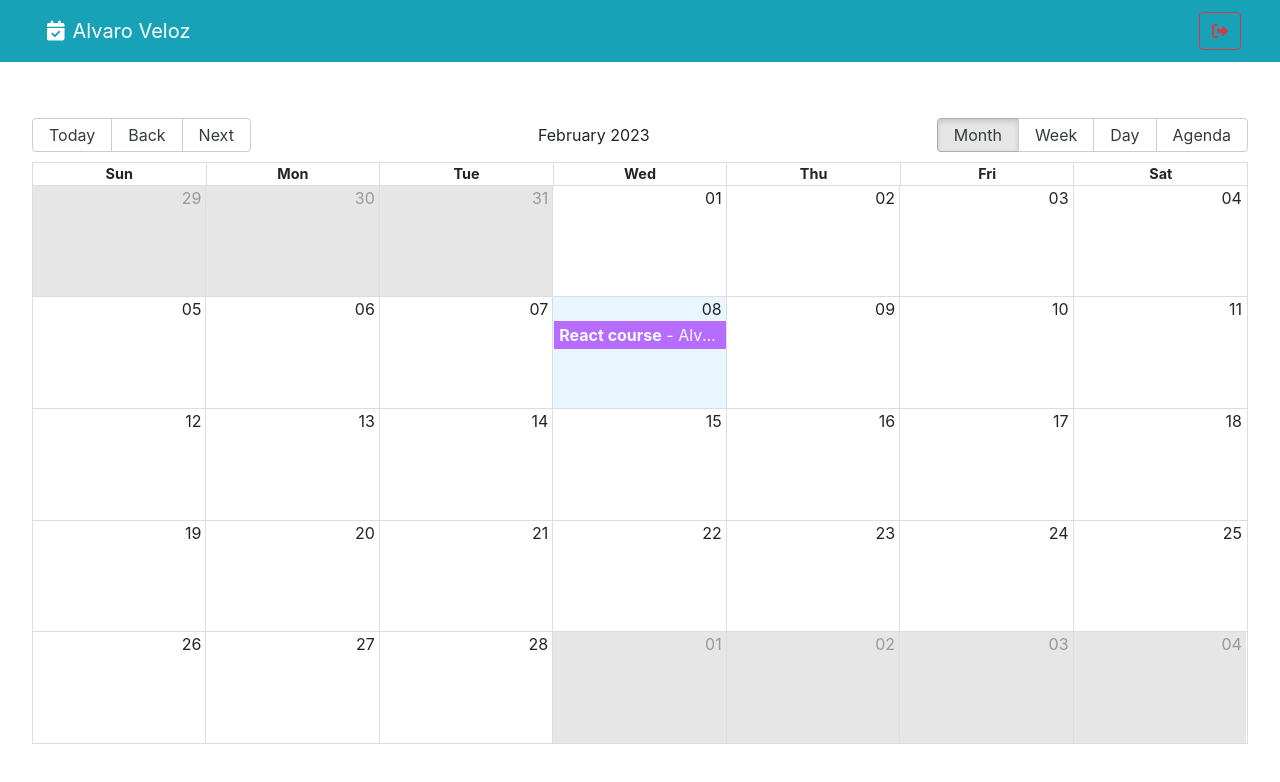
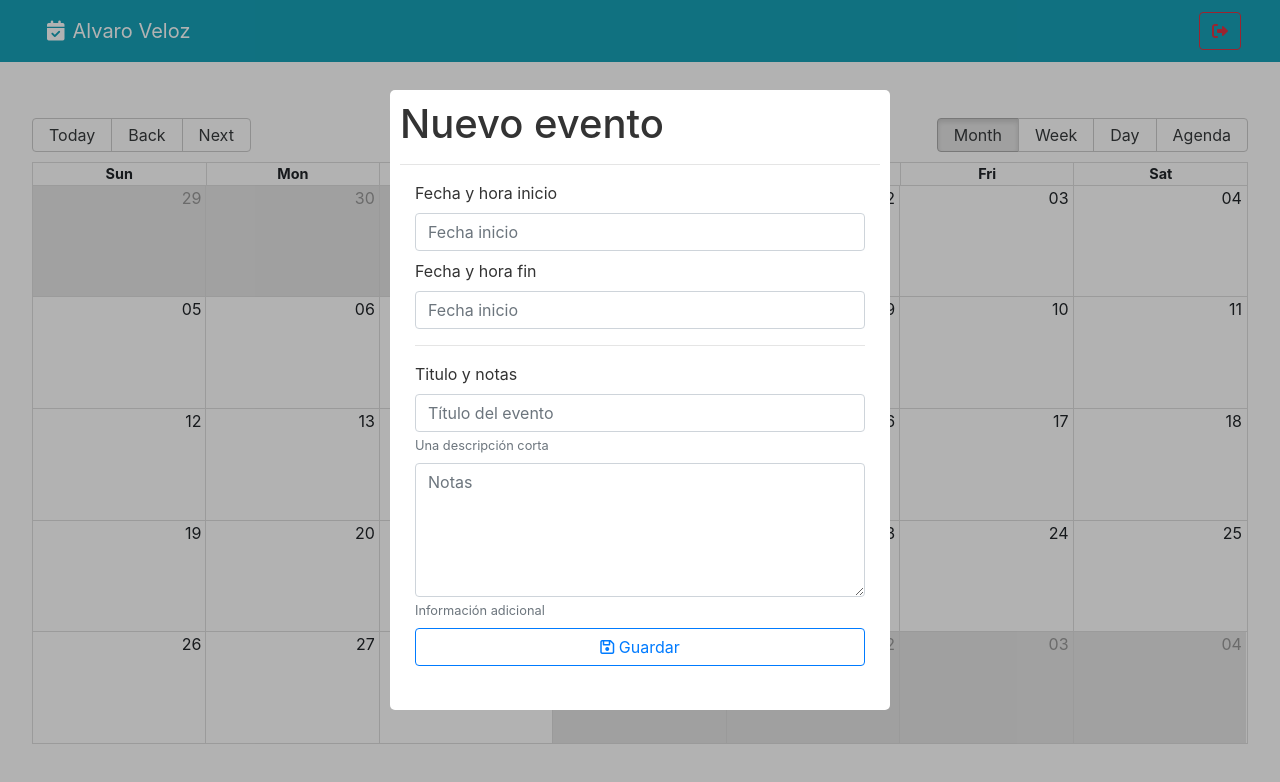
Before and after one commit to alvaroveloz/calendar, a React (Vite) app: page / in a window 1280 px wide. Shown: the top 782 px of the page. Built offline with nearby package versions, Linux system fonts and the light colour scheme.

Commit message:
CALENDAR - Added modal

```diff
--- a/package.json
+++ b/package.json
@@ -13,6 +13,7 @@
     "react": "^18.2.0",
     "react-big-calendar": "^1.6.3",
     "react-dom": "^18.2.0",
+    "react-modal": "^3.16.1",
     "react-router-dom": "^6.8.1"
   },
   "devDependencies": {
--- /dev/null
+++ b/src/calendar/components/CalendarModal.jsx
@@ -0,0 +1,83 @@
+import { useState } from 'react';
+import ReactModal from 'react-modal'
+
+const customStyles = {
+  content: {
+    top: '50%',
+    left: '50%',
+    right: 'auto',
+    bottom: 'auto',
+    marginRight: '-50%',
+    transform: 'translate(-50%, -50%)',
+  },
+};
+
+ReactModal.setAppElement('#root');
+
+export const CalendarModal = () => {
+
+  const [isOpen, setIsOpen] = useState(true)
+
+  const onCloseModal = () => {
+    console.log('Closing');
+    setIsOpen(false);
+  }
+
+  return (
+    <ReactModal
+      isOpen={isOpen}
+      onRequestClose={onCloseModal}
+      style={customStyles}
+      className='modal'
+      overlayClassName='modal-fondo'
+      closeTimeoutMS={200}
+    >
+      <h1> Nuevo evento </h1>
+      <hr />
+      <form className='container'>
+        <div className='form-group mb-2'>
+          <label>Fecha y hora inicio</label>
+          <input className='form-control' placeholder='Fecha inicio' />
+        </div>
+
+        <div className='form-group mb-2'>
+          <label>Fecha y hora fin</label>
+          <input className='form-control' placeholder='Fecha inicio' />
+        </div>
+
+        <hr />
+        <div className='form-group mb-2'>
+          <label>Titulo y notas</label>
+          <input
+            type='text'
+            className='form-control'
+            placeholder='Título del evento'
+            name='title'
+            autoComplete='off'
+          />
+          <small id='emailHelp' className='form-text text-muted'>
+            Una descripción corta
+          </small>
+        </div>
+
+        <div className='form-group mb-2'>
+          <textarea
+            type='text'
+            className='form-control'
+            placeholder='Notas'
+            rows='5'
+            name='notes'
+          ></textarea>
+          <small id='emailHelp' className='form-text text-muted'>
+            Información adicional
+          </small>
+        </div>
+
+        <button type='submit' className='btn btn-outline-primary btn-block'>
+          <i className='far fa-save'></i>
+          <span> Guardar</span>
+        </button>
+      </form>
+    </ReactModal>
+  );
+}
--- a/src/calendar/components/index.js
+++ b/src/calendar/components/index.js
@@ -1,2 +1,3 @@
+export * from './CalendarEvent';
+export * from './CalendarModal';
 export * from './NavBar';
-export * from './CalendarEvent';
--- a/src/calendar/pages/CalendarPage.jsx
+++ b/src/calendar/pages/CalendarPage.jsx
@@ -1,4 +1,4 @@
-import { CalendarEvent, NavBar } from '../components';
+import { CalendarEvent, CalendarModal, NavBar } from '../components';
 
 import { Calendar } from 'react-big-calendar';
 import { addHours } from 'date-fns';
@@ -66,6 +66,8 @@
         onSelectEvent={onSelect}
         onView={onView}
       />
+
+      <CalendarModal />
     </>
   );
 };
--- a/src/styles.css
+++ b/src/styles.css
@@ -0,0 +1,40 @@
+/* Modal */
+.ReactModalPortal>div {
+    opacity: 0;
+}
+
+.ReactModalPortal .ReactModal__Overlay {
+    align-items: center;
+    display: flex;
+    justify-content: center;
+    transition: opacity .2s ease-in-out;
+    z-index: 999;
+}
+
+.modal-fondo {
+    background-color: rgba(0, 0, 0, 0.3);
+    bottom: 0;
+    left: 0;
+    right: 0;
+    top: 0;
+    position: fixed;
+}
+
+.ReactModalPortal .ReactModal__Overlay--after-open {
+    opacity: 1;
+}
+
+.ReactModalPortal .ReactModal__Overlay--before-close {
+    opacity: 0;
+}
+
+.modal {
+    background: white;
+    border-radius: 5px;
+    color: rgb(51, 51, 51);
+    display: inline;
+    max-height: 620px;
+    max-width: 500px;
+    outline: none;
+    padding: 10px;
+}
```
Also changed, not shown: 1 other file (tests, documents, lock files or other folders).
